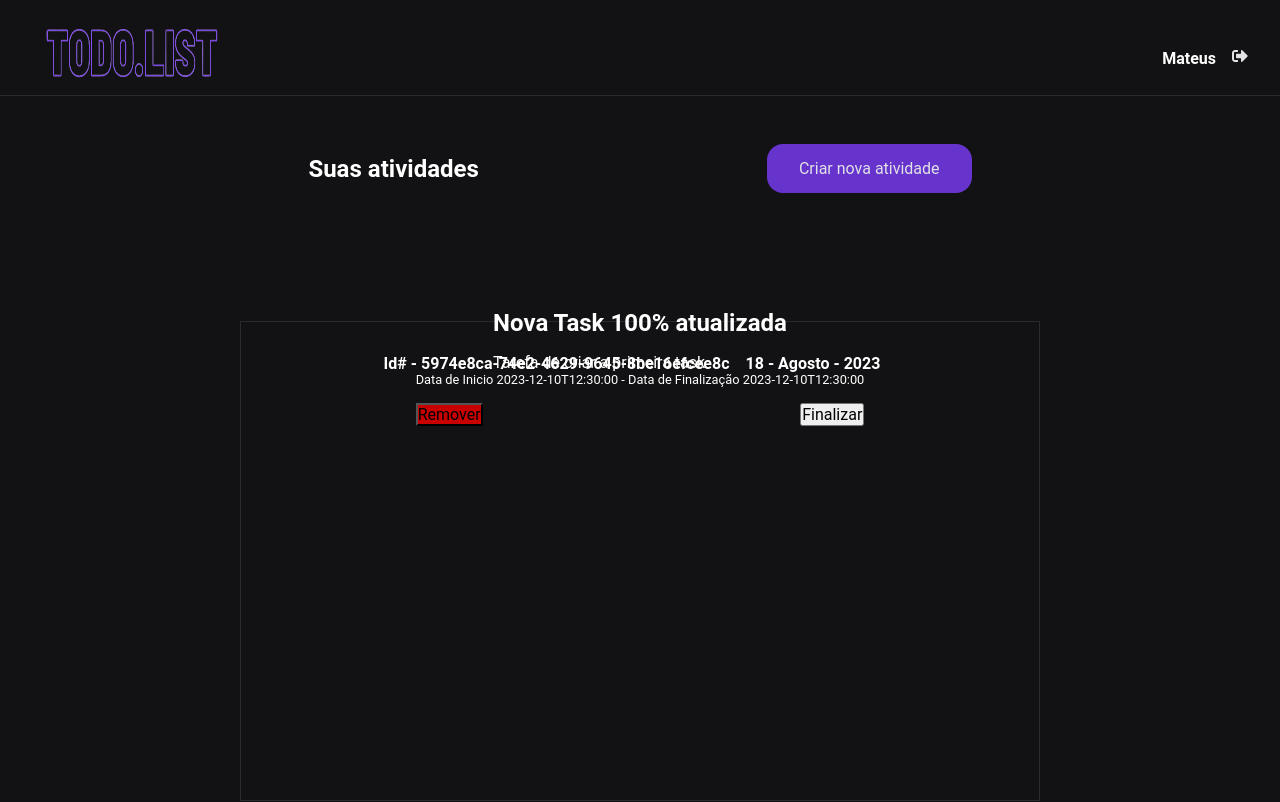
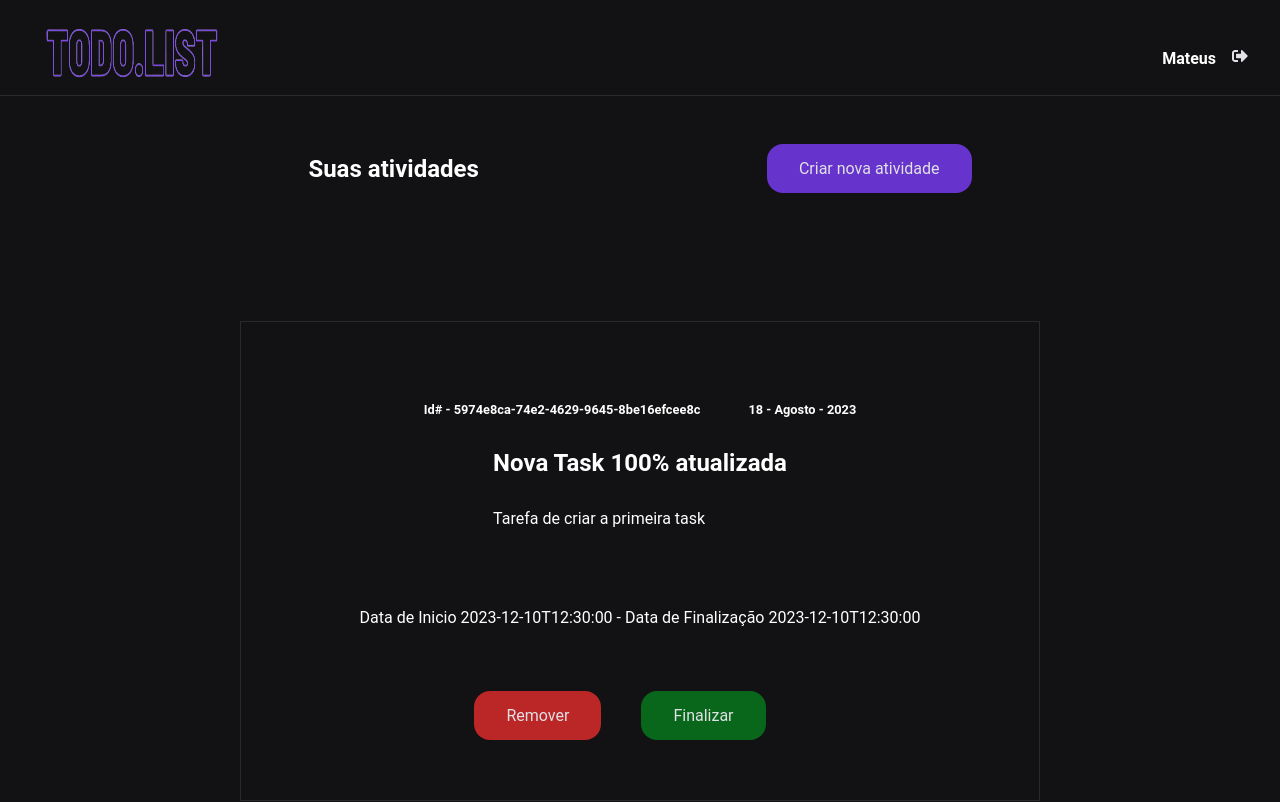
Before and after one commit to matthcarter777/todo-lis-app, a Next.js app: page /home in a window 1280 px wide. Shown: the top 802 px of the page. Built offline with nearby package versions, Linux system fonts and the light colour scheme.

Commit message:
Feature: taskComponent

```diff
--- a/src/app/components/task/styles.module.scss
+++ b/src/app/components/task/styles.module.scss
@@ -2,38 +2,42 @@
   border: 1.5px solid var(--gray-800);
   width: 50rem;
   height: 30rem;
-  padding: 2rem;
+  padding: 5rem;
 
   display: flex;
   flex-direction: column;
   align-items: center;
 
+  margin-bottom: 2rem;
+
   .headerContainer {
     display: flex;
-    flex-direction: row;
-
-    justify-content: center;
+    margin-bottom: 2rem;
+    gap: 3rem;
 
     h4 {
-      font-size: 1rem;
-      margin-right: 1rem;
+      font-size: 0.8rem;
     }
   }
 
   .bodyContainer {
-    display: flex;
-    flex-direction: column;
-    margin-top: -4rem;
-    gap: 1rem;
+
+    h2 {
+      margin-bottom: 2rem
+    }
+
+    p {
+      margin-bottom: 5rem;
+    }
   }
 
   .footerContainer {
+    display: flex;
+    flex-direction: column;
+    align-items: center;
 
     .data {
-
-      p {
-        font-size: 0.8rem;
-      }
+      margin-bottom: 3rem;
     }
 
     .btns {
@@ -43,12 +47,39 @@
       justify-content: space-between;
 
       .btnDelete {
-        background-color: #c80000;
+        background-color: #bb2626;
+        border: none;
+        color: var(--gray-100);
+        padding: 15px 32px;
+        text-align: center;
+        text-decoration: none;
+        display: inline-block;
+        font-size: 16px;
+        margin-right: 2.5rem;
+        border-radius: 1rem;
+
+        &:hover {
+          filter: brightness(0.8);
+        }
       }
 
-      button:hover {
-        filter: brightness(0.8);
+      .btnFinished {
+        background-color: #08671a;
+        border: none;
+        color: var(--gray-100);
+        padding: 15px 32px;
+        text-align: center;
+        text-decoration: none;
+        display: inline-block;
+        font-size: 16px;
+        margin-right: 2.5rem;
+        border-radius: 1rem;
+
+        &:hover {
+          filter: brightness(0.8);
+        }
       }
     }
+
   }
 }
--- a/src/app/home/page.tsx
+++ b/src/app/home/page.tsx
@@ -63,6 +63,8 @@ export default function Home() {
 
       <div className={styles.contentContainer}>
         <Task taskData={task} />
+        <Task taskData={task} />
+        <Task taskData={task} />
       </div>
       <Modal
         isOpen={modalIsOpen}
--- a/src/app/home/styles.module.scss
+++ b/src/app/home/styles.module.scss
@@ -42,6 +42,8 @@
   display: flex;
   align-items: center;
   justify-content: center;
+
+  flex-direction: column;
 }
 
 .modalContainer {
```
